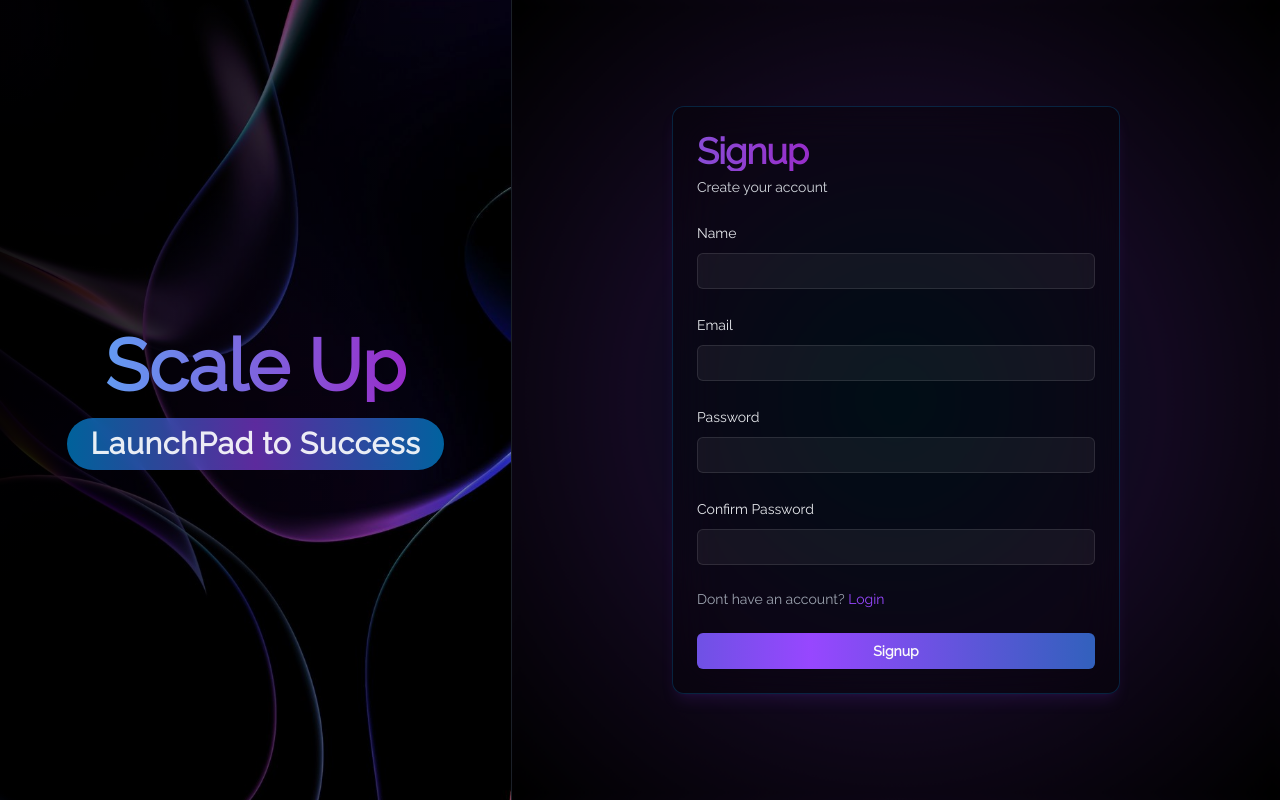
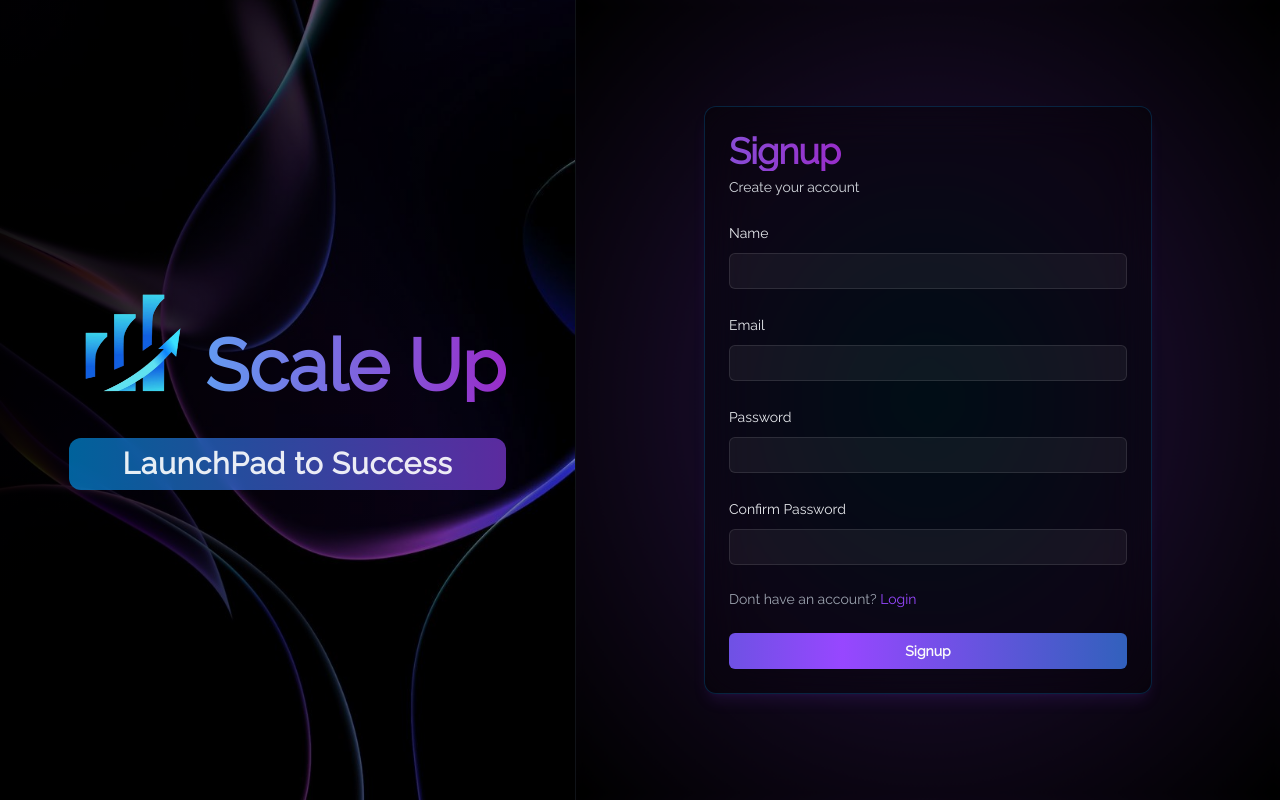
Before and after one commit to vaishakhsnair/scale_up_reg, a Next.js app: page /Signup in a window 1280 px wide. Built offline with nearby package versions, Linux system fonts and the light colour scheme.

Commit message:
Refactor layout to enhance fixed banner section with new logo and improved styling; adjust content section width for better responsiveness

```diff
--- a/app/layout.tsx
+++ b/app/layout.tsx
@@ -33,30 +33,40 @@ export default function RootLayout({
         className={`${geistSans.variable} ${geistMono.variable} antialiased`}
       >
         <div
-          className={` ${ralewway.className}  flex flex-col xl:flex-row min-h-screen bg-black`}
+          className={` ${ralewway.className}  flex flex-col xl:flex-row min-h-screen bg-black `}
         >
           {/* Fixed Banner Section */}
-          <div className="hidden xl:block xl:w-[40%] fixed left-0 h-screen border-r border-gray-700/50">
+          <div className="hidden xl:block xl:w-[45%] fixed left-0 h-screen border-r border-gray-700/30 ">
             <div className="relative h-full w-full">
               <img
                 src="/banner2.jpg"
                 alt="Registration Banner"
                 className="object-cover w-full h-full opacity-75"
               />
+
               <div className="absolute inset-0 flex flex-col items-center justify-center z-20 text-center px-6">
-                <h1 className="text-7xl font-bold mb-4 text-transparent bg-clip-text bg-gradient-to-r from-[#639BF2] via-[#982dca] to-[#639BF2] animate-gradient-x">
-                  Scale Up
-                </h1>
-                <p className="text-3xl text-white/90 font-semibold tracking-wide bg-gradient-to-r from-primary-blue/60 via-primary-purple/60 to-primary-blue/60 px-6 py-2 rounded-full backdrop-blur-sm">
-                  LaunchPad to Success
-                </p>
+                <div>
+                  <div className="flex  items-center justify-center gap-2">
+                    <img
+                      src="/scaleup.png"
+                      alt="Scale Up Logo"
+                      className="w-32 h-32 object-contain -translate-y-8 drop-shadow-lg "
+                    />
+                    <span className="text-7xl font-bold mb-4 text-transparent bg-clip-text bg-gradient-to-r from-[#639BF2] via-[#982dca] to-[#639BF2] animate-gradient-x">
+                      Scale Up
+                    </span>
+                  </div>
+                  <p className="text-3xl  text-white/90 font-semibold tracking-wide bg-gradient-to-r from-primary-blue/60 via-primary-purple/60 to-primary-blue/60 px-6 py-2 rounded-xl animate-gradient-x backdrop-blur-sm">
+                    LaunchPad to Success
+                  </p>
+                </div>
               </div>
               <div className="absolute inset-0 bg-gradient-to-r from-black/90 via-black/50 to-transparent z-10" />
             </div>
           </div>
 
           {/* Scrollable Content Section */}
-          <div className="w-full xl:w-[60%] xl:ml-[40%] min-h-screen overflow-y-auto">
+          <div className="w-full xl:w-[55%] xl:ml-[45%] min-h-screen overflow-y-auto">
             {children}
           </div>
         </div>
```
Also changed, not shown: public/scaleup.png (added).
